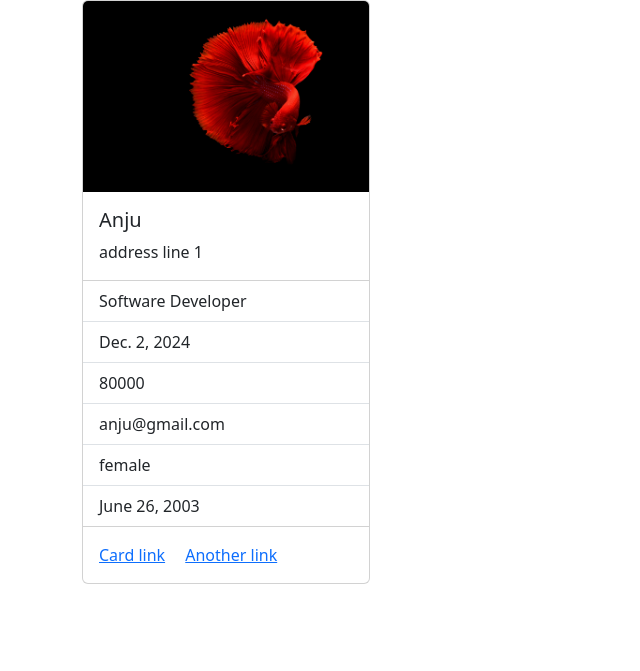
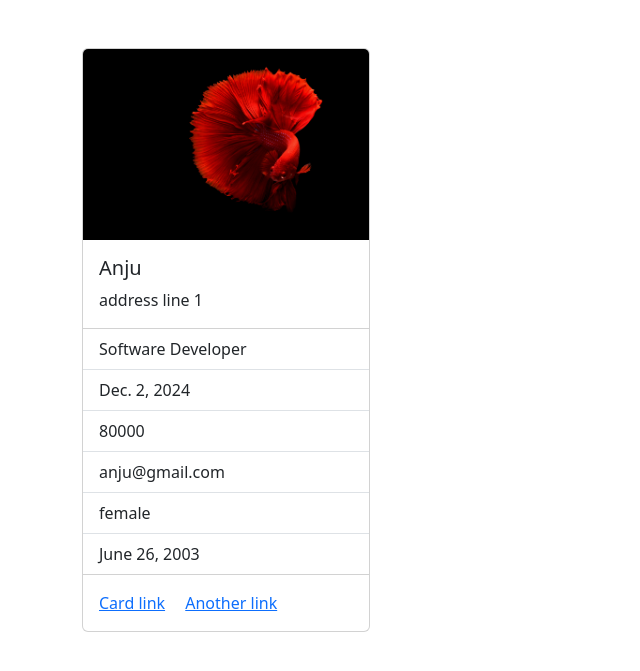
Before and after one commit to varshanixon/employee-management-system, a Django app: page /employee/1/ in a window 1280 px wide. Shown: the top 671 px of the page, without its empty margins (0-640 px from the left). Run offline with Django 5.2, Linux system fonts and the light colour scheme; data comes from the database, SQL or seed files in the repository.

Commit message:
updated emp_list.html and emp_detail.html

```diff
--- a/employeepro/emp_app/templates/emp_detail.html
+++ b/employeepro/emp_app/templates/emp_detail.html
@@ -7,7 +7,7 @@
     <link href="https://cdn.jsdelivr.net/npm/bootstrap@5.3.3/dist/css/bootstrap.min.css" rel="stylesheet" integrity="sha384-QWTKZyjpPEjISv5WaRU9OFeRpok6YctnYmDr5pNlyT2bRjXh0JMhjY6hW+ALEwIH" crossorigin="anonymous">
 </head>
 <body>
-    <div class="container">
+    <div class="container mt-5 mb-5">
         <div class="card" style="width: 18rem;">
             {%if data.picture%}
             <img src="{{data.picture.url}}" class="card-img-top" alt="picture of {{data.name}}">
--- a/employeepro/emp_app/templates/emp_list.html
+++ b/employeepro/emp_app/templates/emp_list.html
@@ -38,7 +38,7 @@
                     {%endif%}
                 </td>
                 <td>
-                    <a href="{%url 'employee-detail'%}">view</a>
+                    <a href="{%url 'employee-detail' e.id%}">view</a>
                 </td>
             </tr>
             {%endfor%}
```
